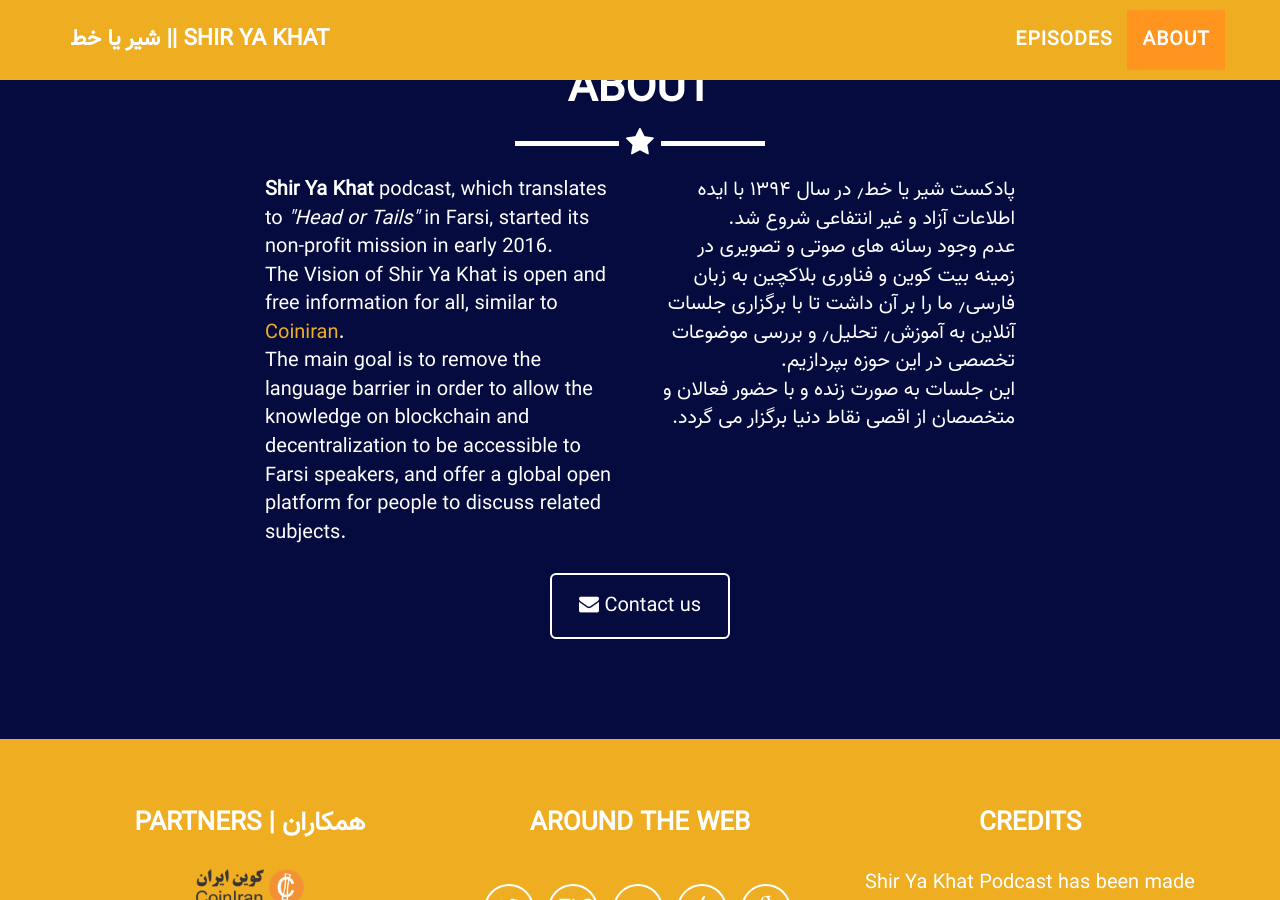
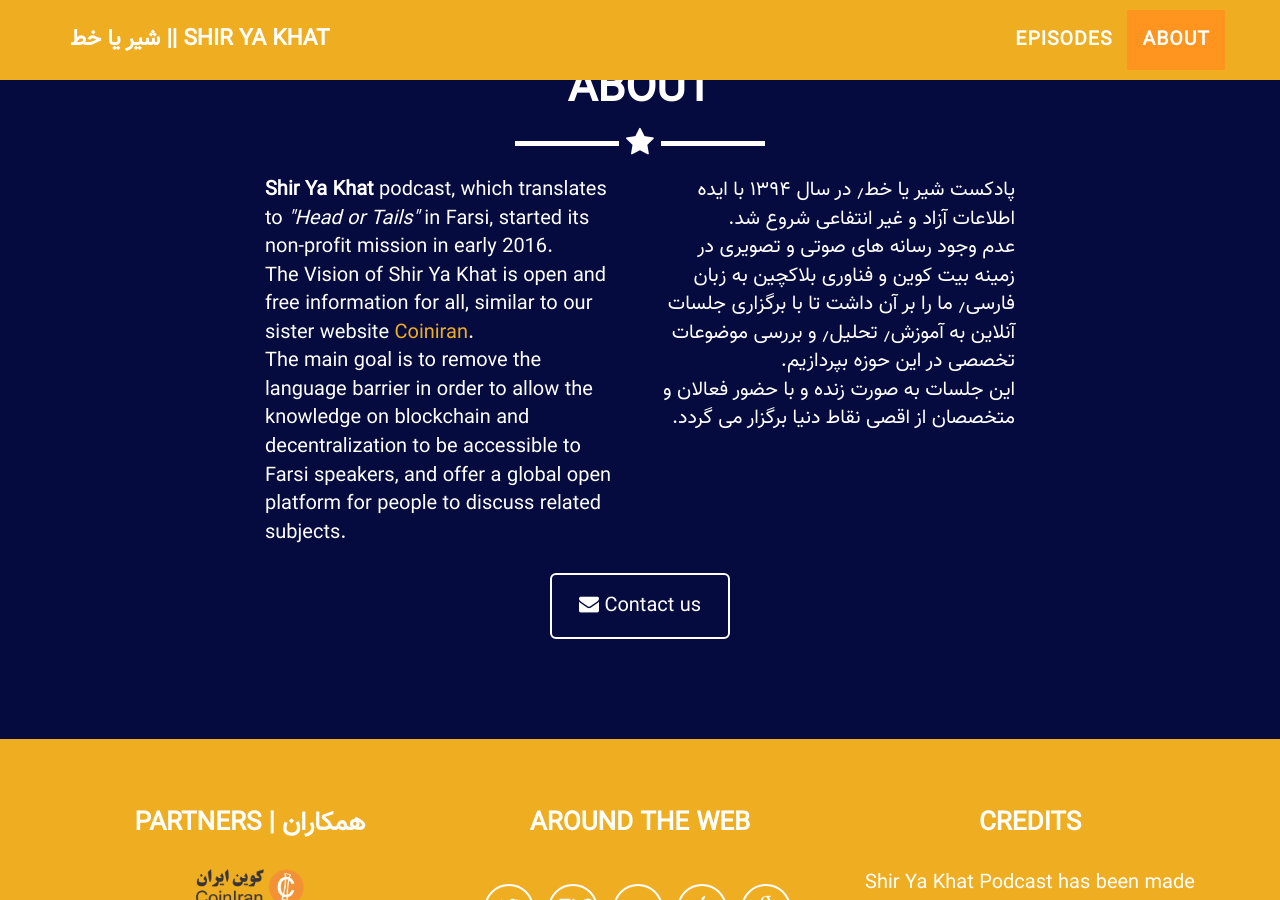
Before and after one commit to shiryakhat/website, a Jekyll site: the page built from _posts/2025-01-14-hackathons.md, in a window 1280 px wide and 900 px high, scrolled down 3635 px. Built offline with Jekyll 4.4.1, drawn with Linux system fonts in a browser that asks for light colours.

Commit message:
Attempt at adding amazon music link + some clean ups

```diff
--- a/_includes/about.html
+++ b/_includes/about.html
@@ -12,7 +12,7 @@
                     <p>
                         <b>Shir Ya Khat</b> podcast, which translates to <i>"Head or Tails"</i> in Farsi, started its non-profit mission in early 2016.
                         <br>
-                        The Vision of Shir Ya Khat is open and free information for all, similar to <a href="https://coiniran.com">Coiniran</a>.
+                        The Vision of Shir Ya Khat is open and free information for all, similar to our sister website <a href="https://coiniran.com">Coiniran</a>.
                         <br>
                         The main goal is to remove the language barrier in order to allow the knowledge on blockchain and decentralization to
                         be accessible to Farsi speakers, and offer a global open platform for people to discuss related subjects.
--- a/_includes/modals.html
+++ b/_includes/modals.html
@@ -71,6 +71,11 @@
                                 </a>
                                 {% endif %}
 
+                                {% if post.amazonmusic %}
+                                <a href= "{{ post.amazonmusic }}" target = "_blank" ><img src="/img/platforms/amazonmusic.png"  alt="music.amazon.com"> </img>
+                                </a>
+                                {% endif %}
+
                                 {% if page.castbox %}
                                 <a href= "{{ page.castbox }}" target = "_blank" ><img src="/img/platforms/castbox.png"  alt="CastBox"> </img>
                                 </a>
--- a/_includes/post.html
+++ b/_includes/post.html
@@ -54,6 +54,11 @@
                     </a>
                     {% endif %}
 
+                    {% if post.amazonmusic %}
+                    <a href= "{{ post.amazonmusic }}" target = "_blank" ><img src="/img/platforms/amazonmusic.png"  alt="music.amazon.com"> </img>
+                    </a>
+                    {% endif %}
+
                     {% if page.castbox %}
                     <a href= "{{ page.castbox }}" target = "_blank" ><img src="/img/platforms/castbox.png"  alt="CastBox"> </img>
                     </a>
```
Also changed, not shown: _posts/2025-01-14-hackathons.md (+2 -2 lines), img/platforms/amazonmusic.png (added), img/portfolio/cabin.png (deleted), img/portfolio/cake.png (deleted), img/portfolio/circus.png (deleted), img/portfolio/game.png (deleted), img/portfolio/safe.png (deleted), img/portfolio/submarine.png (deleted).
